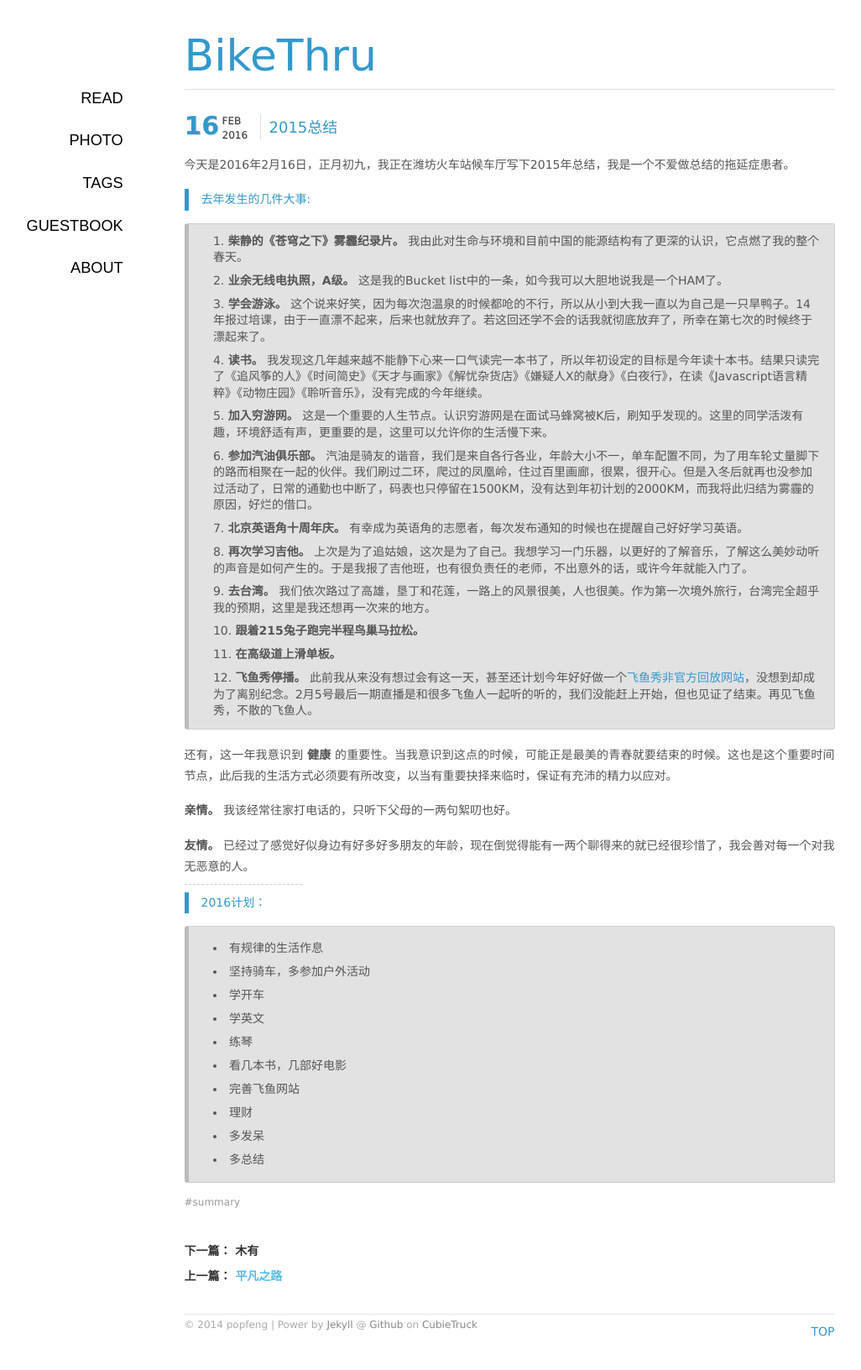
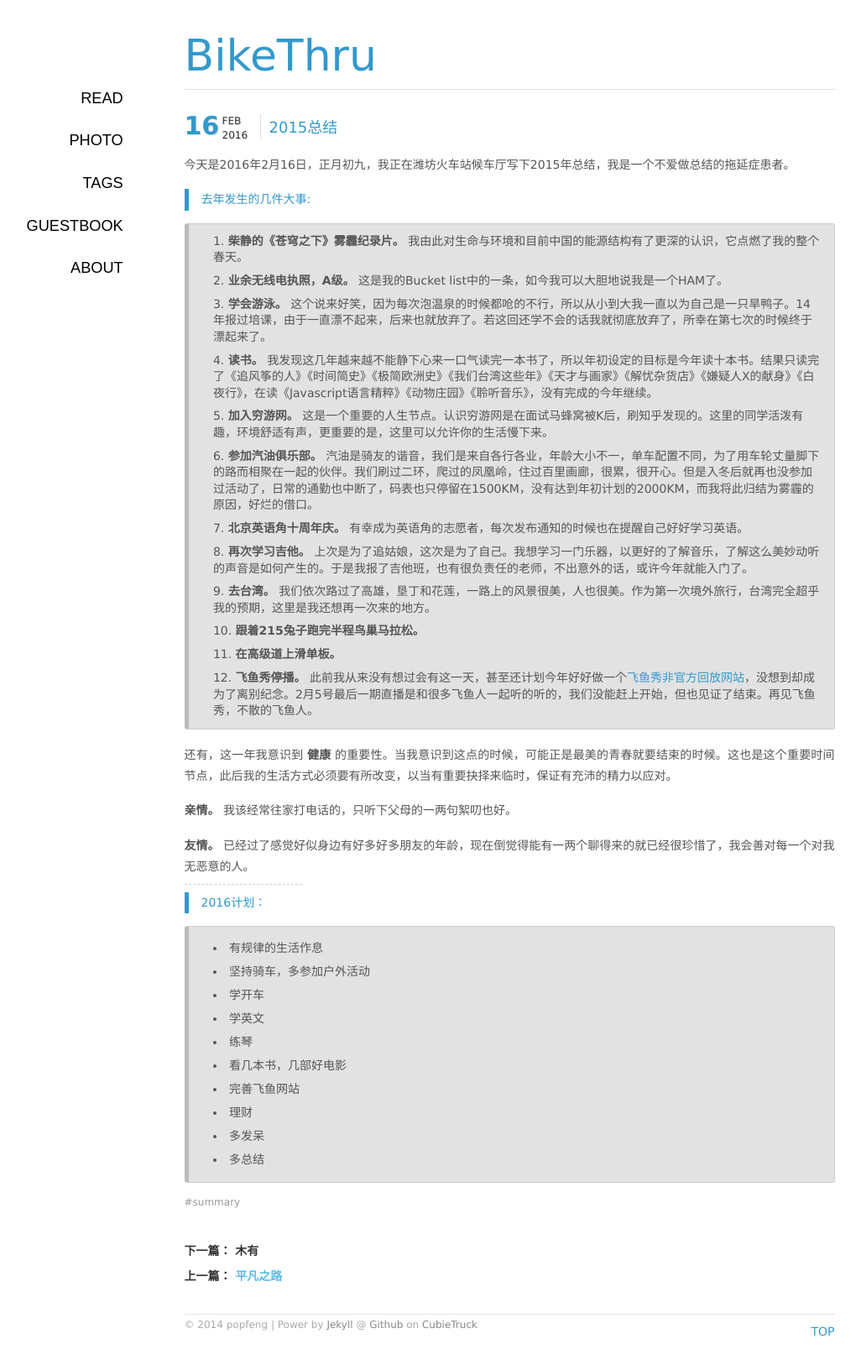
Before and after one commit to bikekoala/bikethru.com, a Jekyll site: the page built from _posts/2016-02-16-2015-summary.md, in a window 1280 px wide. Shown: the whole page at 84% size, without its empty margins (33-1059 px from the left). Built offline with Jekyll 4.4.1, drawn with Linux system fonts in a browser that asks for light colours; some web fonts are replaced; Markdown is read by kramdown in place of the engine named in the settings.

Commit message:
Update 2016-02-16-2015-summary.md

```diff
--- a/_posts/2016-02-16-2015-summary.md
+++ b/_posts/2016-02-16-2015-summary.md
@@ -14,7 +14,7 @@ categories: distraction
 1. **柴静的《苍穹之下》雾霾纪录片。** 我由此对生命与环境和目前中国的能源结构有了更深的认识，它点燃了我的整个春天。
 2. **业余无线电执照，A级。** 这是我的Bucket list中的一条，如今我可以大胆地说我是一个HAM了。
 3. **学会游泳。** 这个说来好笑，因为每次泡温泉的时候都呛的不行，所以从小到大我一直以为自己是一只旱鸭子。14年报过培课，由于一直漂不起来，后来也就放弃了。若这回还学不会的话我就彻底放弃了，所幸在第七次的时候终于漂起来了。
-4. **读书。** 我发现这几年越来越不能静下心来一口气读完一本书了，所以年初设定的目标是今年读十本书。结果只读完了《追风筝的人》《时间简史》《天才与画家》《解忧杂货店》《嫌疑人X的献身》《白夜行》，在读《Javascript语言精粹》《动物庄园》《聆听音乐》，没有完成的今年继续。
+4. **读书。** 我发现这几年越来越不能静下心来一口气读完一本书了，所以年初设定的目标是今年读十本书。结果只读完了《追风筝的人》《时间简史》《极简欧洲史》《我们台湾这些年》《天才与画家》《解忧杂货店》《嫌疑人X的献身》《白夜行》，在读《Javascript语言精粹》《动物庄园》《聆听音乐》，没有完成的今年继续。
 5. **加入穷游网。** 这是一个重要的人生节点。认识穷游网是在面试马蜂窝被K后，刷知乎发现的。这里的同学活泼有趣，环境舒适有声，更重要的是，这里可以允许你的生活慢下来。
 6. **参加汽油俱乐部。** 汽油是骑友的谐音，我们是来自各行各业，年龄大小不一，单车配置不同，为了用车轮丈量脚下的路而相聚在一起的伙伴。我们刷过二环，爬过的凤凰岭，住过百里画廊，很累，很开心。但是入冬后就再也没参加过活动了，日常的通勤也中断了，码表也只停留在1500KM，没有达到年初计划的2000KM，而我将此归结为雾霾的原因，好烂的借口。
 7. **北京英语角十周年庆。** 有幸成为英语角的志愿者，每次发布通知的时候也在提醒自己好好学习英语。
```
